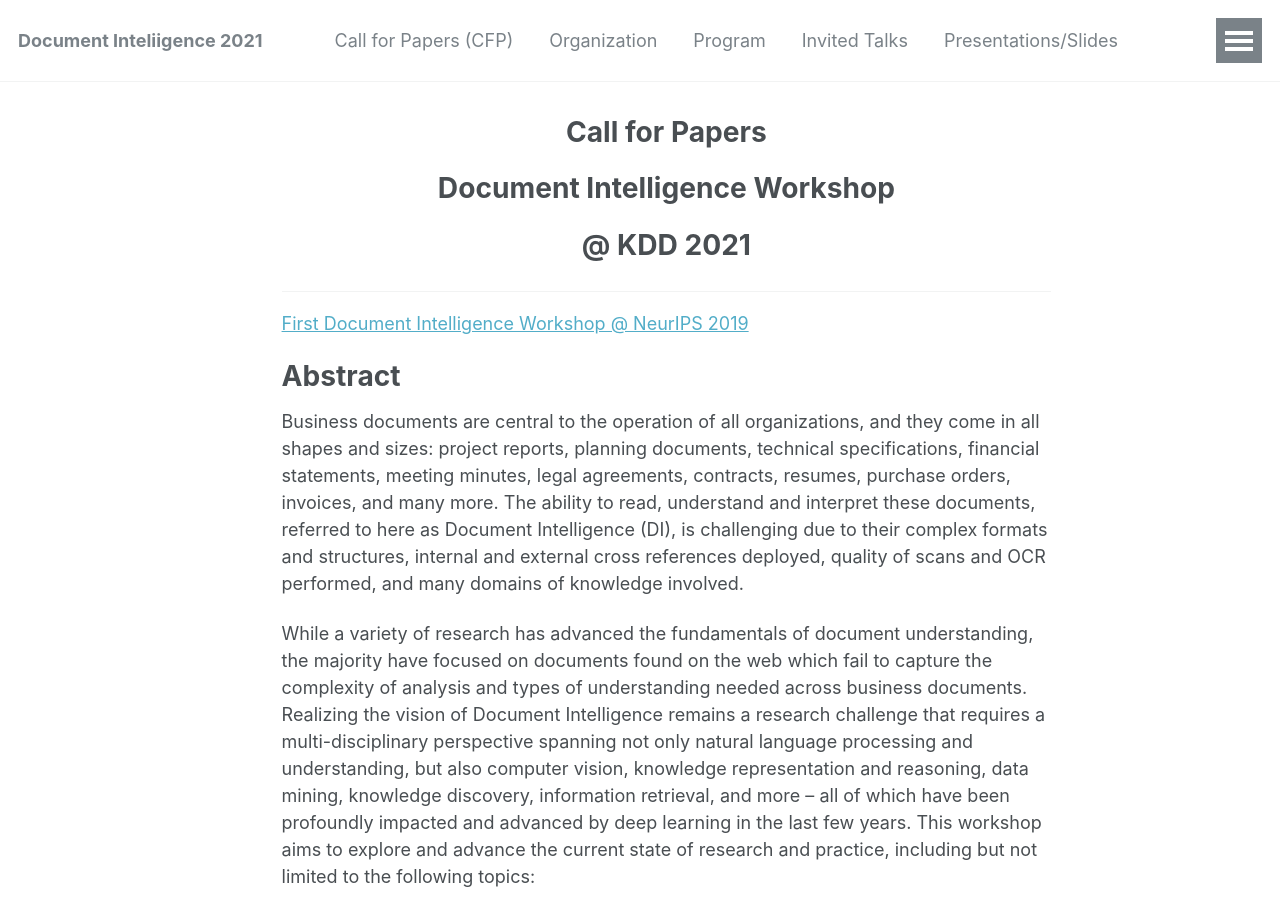
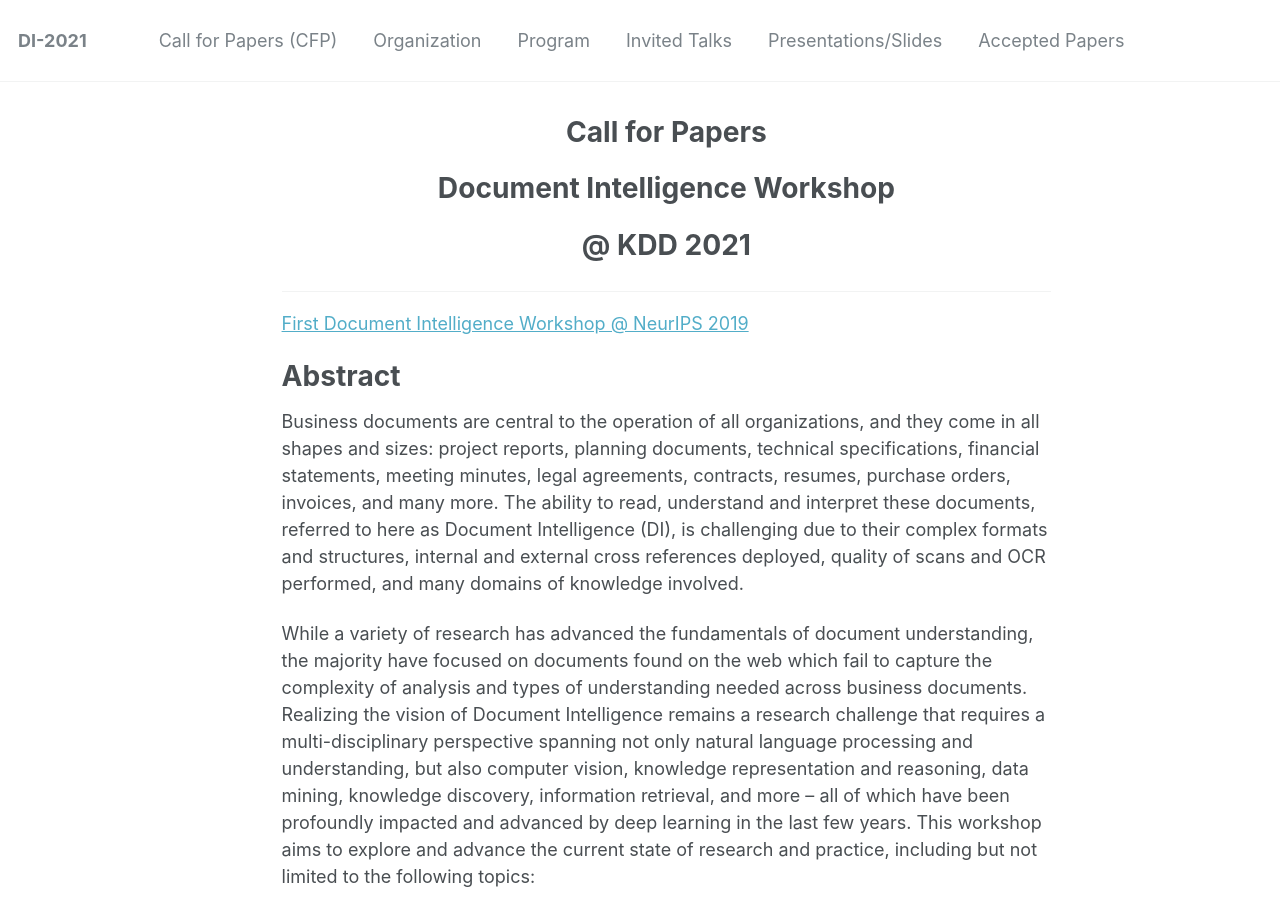
Before and after one commit to document-intelligence/DI-2022, a Jekyll site: the page built from _pages/cfp.md, in a window 1280 px wide and 900 px high. Built offline with Jekyll 4.4.1, drawn with Linux system fonts in a browser that asks for light colours.

Commit message:
Update _config.yml

```diff
--- a/_config.yml
+++ b/_config.yml
@@ -7,7 +7,7 @@
 
 # Site Settings
 locale                   : "en-US"
-title                    : "Document Inteliigence 2021"
+title                    : "DI-2021"
 title_separator          : "-"
 name                     : &name "Your Name"
 description              : &description "personal description"
```
